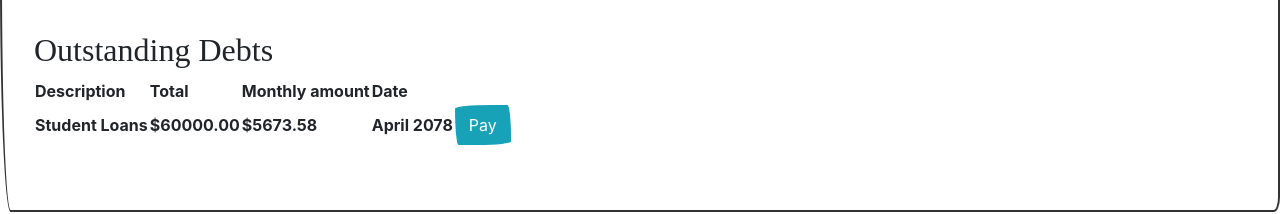
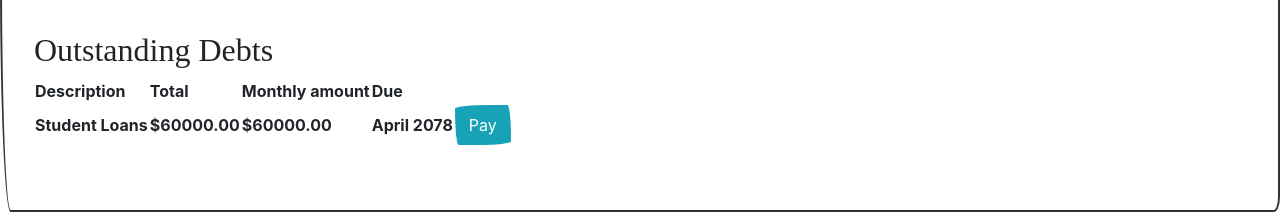
Before and after one commit to anthony-zhou/college-entrepreneur, a React (Create React App) app: page / in a window 1280 px wide. Shown: the part 942-1156 px from the top of the page. Built offline with nearby package versions, Linux system fonts and the light colour scheme; a web font is replaced by a local one.

Commit message:
Added long term debt option

```diff
--- a/src/Debt.js
+++ b/src/Debt.js
@@ -1,12 +1,10 @@
-const RATE = 0.02;
-
 class Debt {
   constructor(description, cost, year, month) {
     this.description = description;
     this.cost = cost;
     this.year = year;
     this.month = month;
-    this.tenYearAnnuityPayment = (RATE * this.cost) / (1 - Math.pow(1+RATE, -12));
+    this.monthlyPayment = cost;
   }
 }
 
--- a/src/Money.js
+++ b/src/Money.js
@@ -9,13 +9,13 @@ class Money extends React.Component {
    */
   debts() {
     return this.props.debts.map((debt, index) => {
-      const {description, cost, tenYearAnnuityPayment} = debt;
+      const {description, cost, monthlyPayment} = debt;
       var date = new Date(debt.year, debt.month);
       return (
         <tr key={index} className="table-active">
           <th scope="row">{description}</th>
           <th>${parseFloat(cost * 100 / 100).toFixed(2)}</th>
-          <th>${parseFloat(tenYearAnnuityPayment).toFixed(2)}</th>
+          <th>${parseFloat(monthlyPayment).toFixed(2)}</th>
           <th>{date.toLocaleString('default', {month: 'long'}) + ' ' + date.getFullYear()}</th>
           <th><button onClick={() => this.pay(debt)} type="button" className="btn btn-info">Pay</button></th>
         </tr>
@@ -60,7 +60,7 @@ class Money extends React.Component {
                 <th scope="col">Description</th>
                 <th scope="col">Total</th>
                 <th scope="col">Monthly amount</th>
-                <th scope="col">Date</th>
+                <th scope="col">Due</th>
               </tr>
             </thead>
             <tbody>
```
Also changed, not shown: src/LongTermDebt.js (added, +11 -0 lines).
